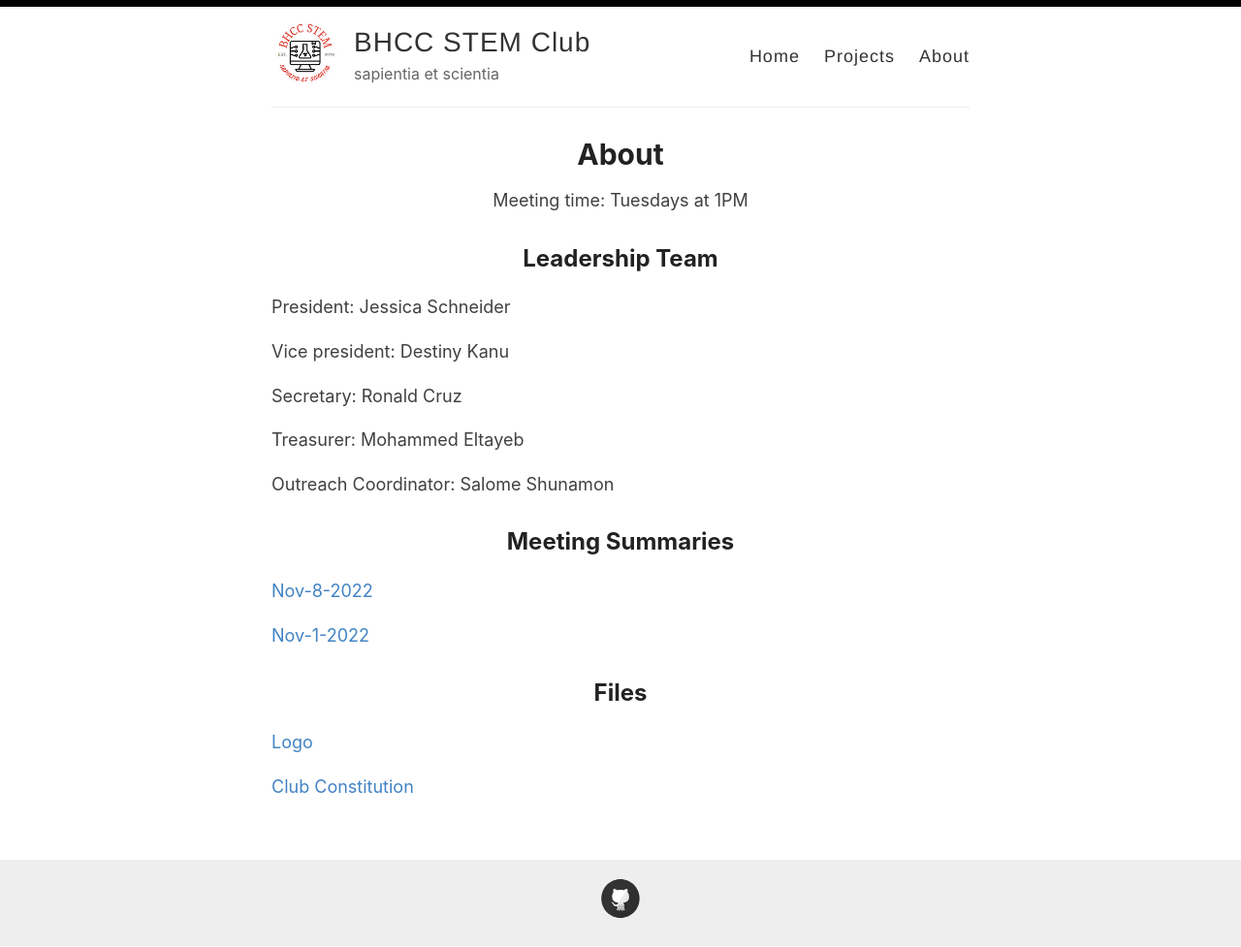
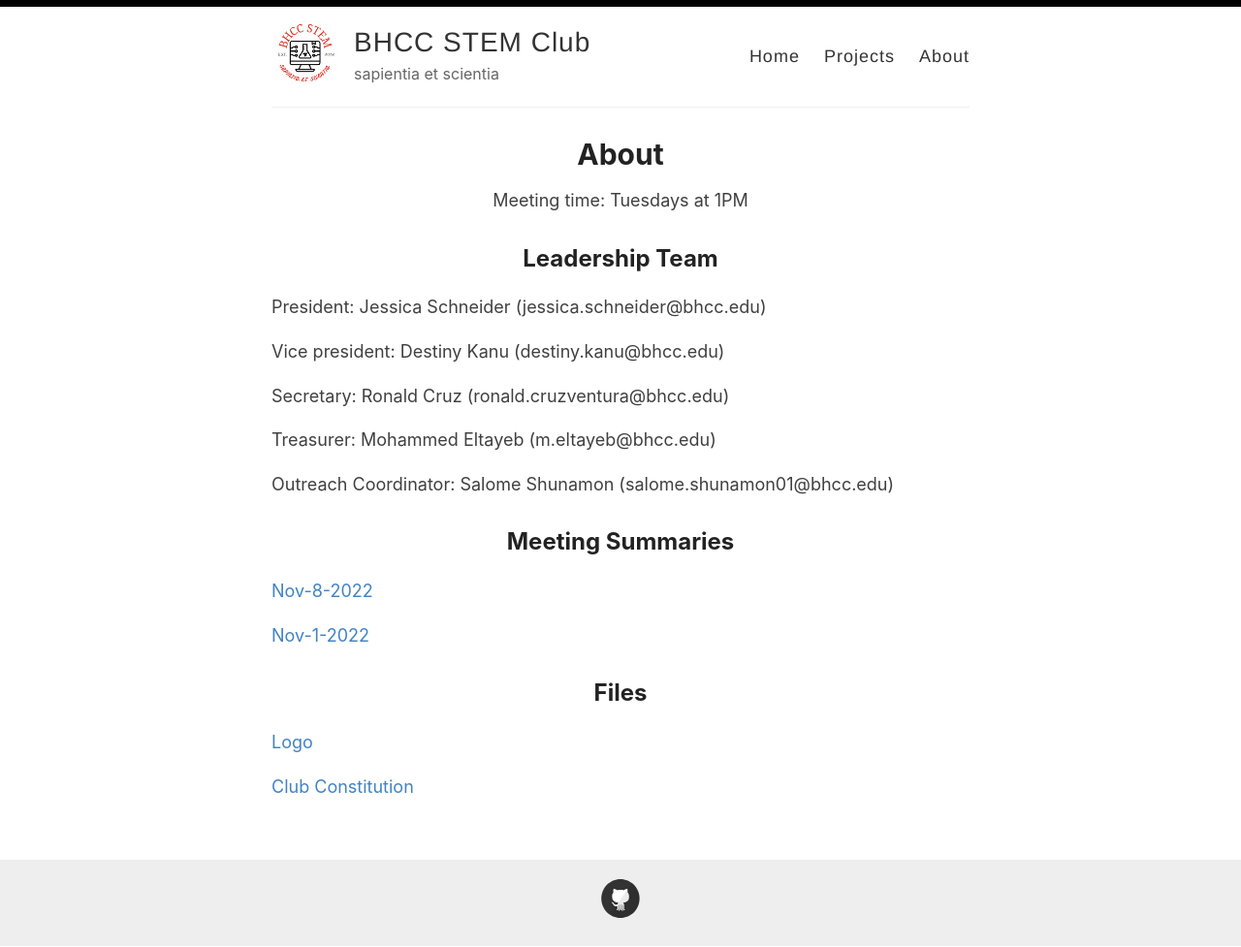
Before and after one commit to bhccstem/bhccstem.github.io, a Jekyll site: the page built from _pages/about.md, in a window 1280 px wide. Shown: the whole page at 97% size. Built offline with Jekyll 4.4.1, drawn with Linux system fonts in a browser that asks for light colours.

Commit message:
Update about.md

```diff
--- a/_pages/about.md
+++ b/_pages/about.md
@@ -8,15 +8,15 @@ permalink: /about/
 
 ## Leadership Team
 
-President: Jessica Schneider
+President: Jessica Schneider (jessica.schneider@bhcc.edu)
 
-Vice president: Destiny Kanu
+Vice president: Destiny Kanu (destiny.kanu@bhcc.edu)
 
-Secretary: Ronald Cruz
+Secretary: Ronald Cruz (ronald.cruzventura@bhcc.edu)
 
-Treasurer: Mohammed Eltayeb
+Treasurer: Mohammed Eltayeb (m.eltayeb@bhcc.edu)
 
-Outreach Coordinator: Salome Shunamon
+Outreach Coordinator: Salome Shunamon (salome.shunamon01@bhcc.edu)
 
 ## Meeting Summaries
 
```
